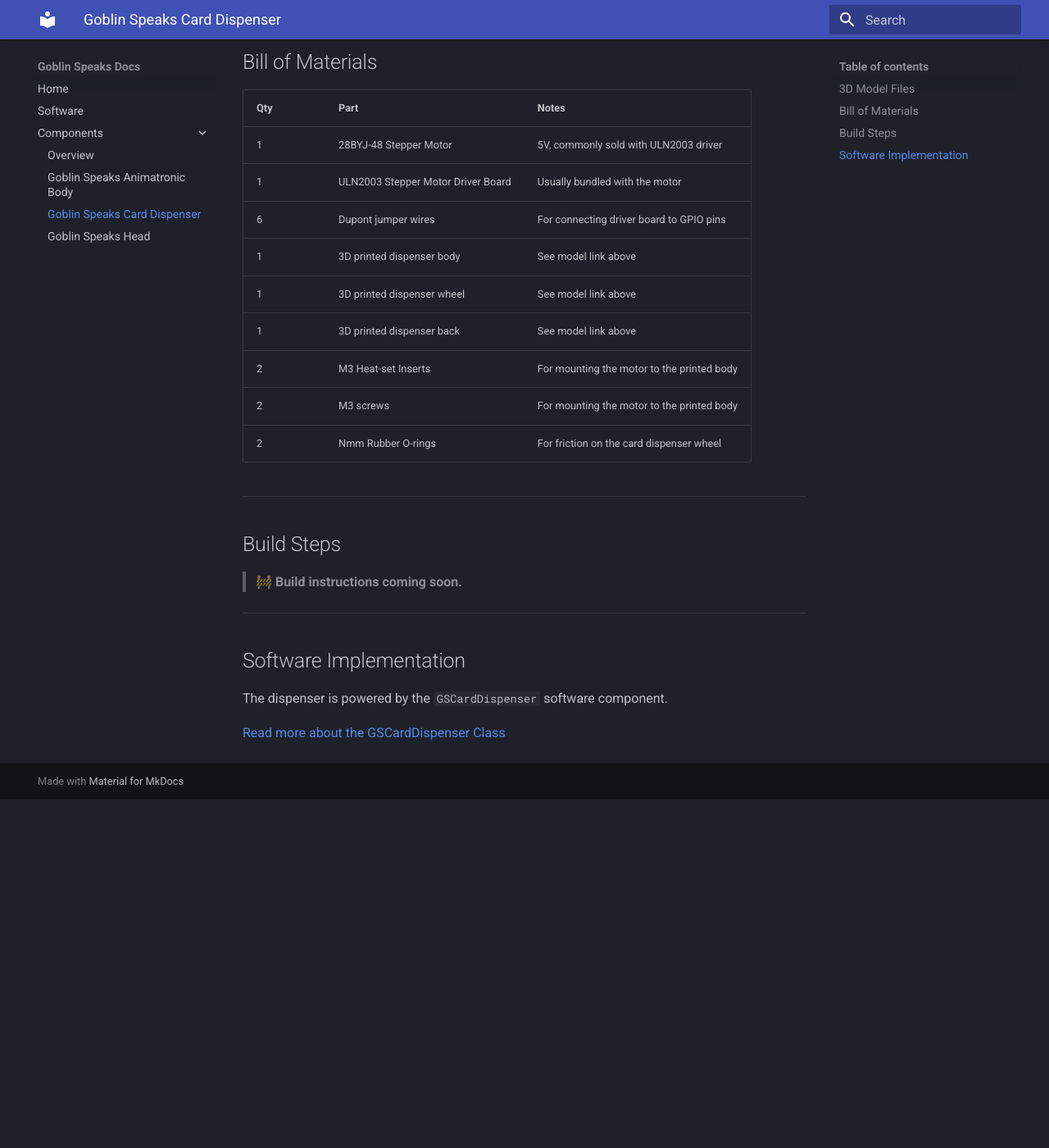
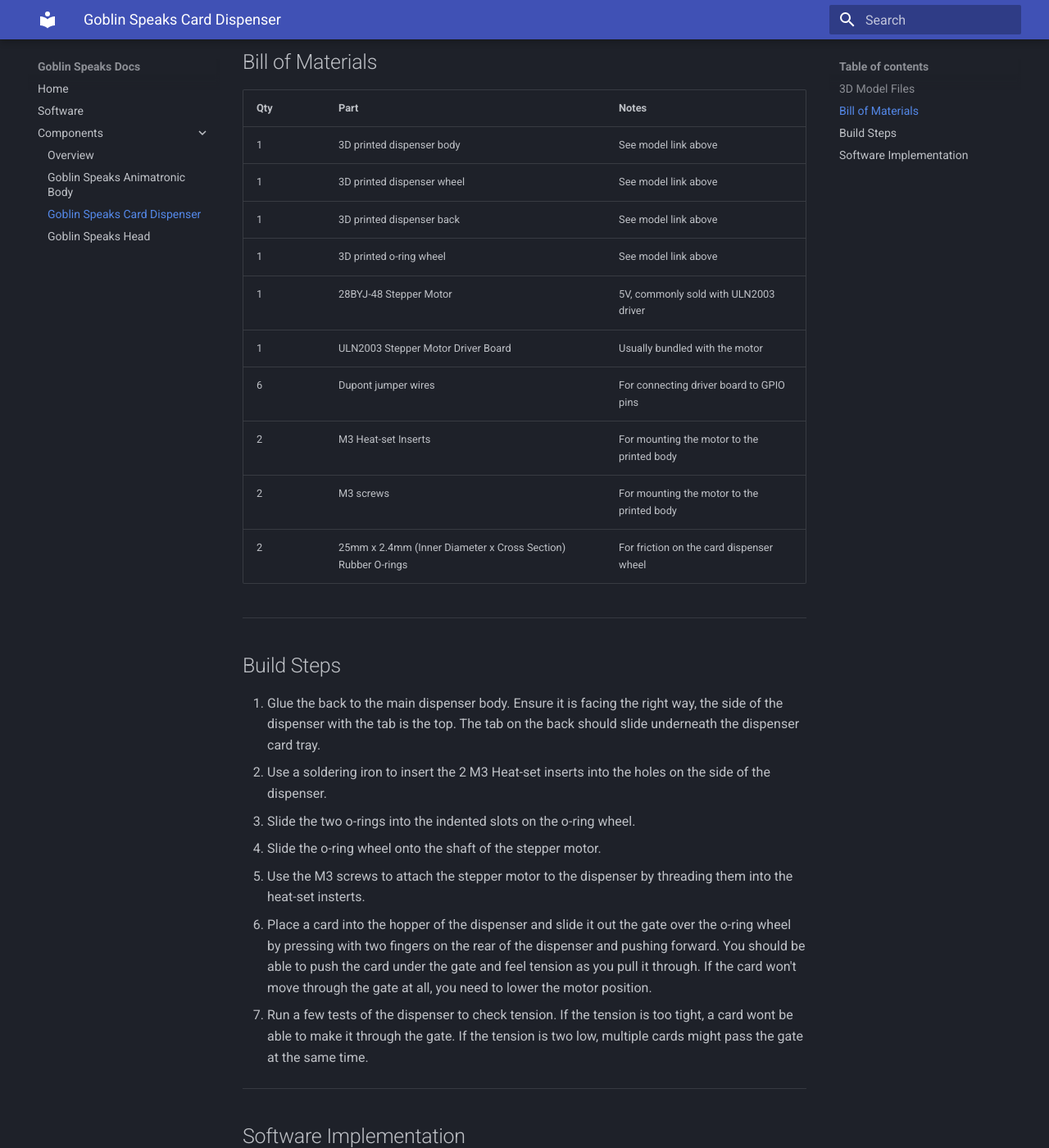
Before and after one commit to gobbolab/goblin-speaks, an MkDocs documentation site: the page built from docs/components/goblin-speaks-card-dispenser.md, in a window 1280 px wide and 1400 px high, scrolled down 609 px. Shown: the whole window at 82% size. Built offline with MkDocs 1.6.1 and Material for MkDocs 9.7.7, drawn with Linux system fonts in a browser that asks for light colours; before the commit the page ends 1584 px from its top, so only the background shows below that.

Commit message:
dispenser doc updates

```diff
--- a/docs/components/goblin-speaks-card-dispenser.md
+++ b/docs/components/goblin-speaks-card-dispenser.md
@@ -26,21 +26,28 @@ The printable model for the card dispenser is available on Printables:
 
 | Qty | Part | Notes |
 |-----|------|-------|
+| 1 | 3D printed dispenser body | See model link above |
+| 1 | 3D printed dispenser wheel | See model link above |
+| 1 | 3D printed dispenser back | See model link above |
+| 1 | 3D printed o-ring wheel | See model link above |
 | 1 | 28BYJ-48 Stepper Motor | 5V, commonly sold with ULN2003 driver |
 | 1 | ULN2003 Stepper Motor Driver Board | Usually bundled with the motor |
 | 6 | Dupont jumper wires | For connecting driver board to GPIO pins |
-| 1 | 3D printed dispenser body | See model link above |
-| 1 | 3D printed dispenser wheel | See model link above |
-| 1 | 3D printed dispenser back | See model link above |
 | 2 | M3 Heat-set Inserts | For mounting the motor to the printed body |
 | 2 | M3 screws | For mounting the motor to the printed body |
-| 2 | Nmm Rubber O-rings | For friction on the card dispenser wheel |
+| 2 | 25mm x 2.4mm (Inner Diameter x Cross Section) Rubber O-rings | For friction on the card dispenser wheel |
 
 ---
 
 ## Build Steps
 
-> 🚧 **Build instructions coming soon.**
+1. Glue the back to the main dispenser body. Ensure it is facing the right way, the side of the dispenser with the tab is the top. The tab on the back should slide underneath the dispenser card tray.
+2. Use a soldering iron to insert the 2 M3 Heat-set inserts into the holes on the side of the dispenser.
+3. Slide the two o-rings into the indented slots on the o-ring wheel.
+4. Slide the o-ring wheel onto the shaft of the stepper motor.
+5. Use the M3 screws to attach the stepper motor to the dispenser by threading them into the heat-set insterts.
+6. Place a card into the hopper of the dispenser and slide it out the gate over the o-ring wheel by pressing with two fingers on the rear of the dispenser and pushing forward. You should be able to push the card under the gate and feel tension as you pull it through. If the card won't move through the gate at all, you need to lower the motor position.
+7. Run a few tests of the dispenser to check tension. If the tension is too tight, a card wont be able to make it through the gate. If the tension is two low, multiple cards might pass the gate at the same time.
 
 ---
 
```
